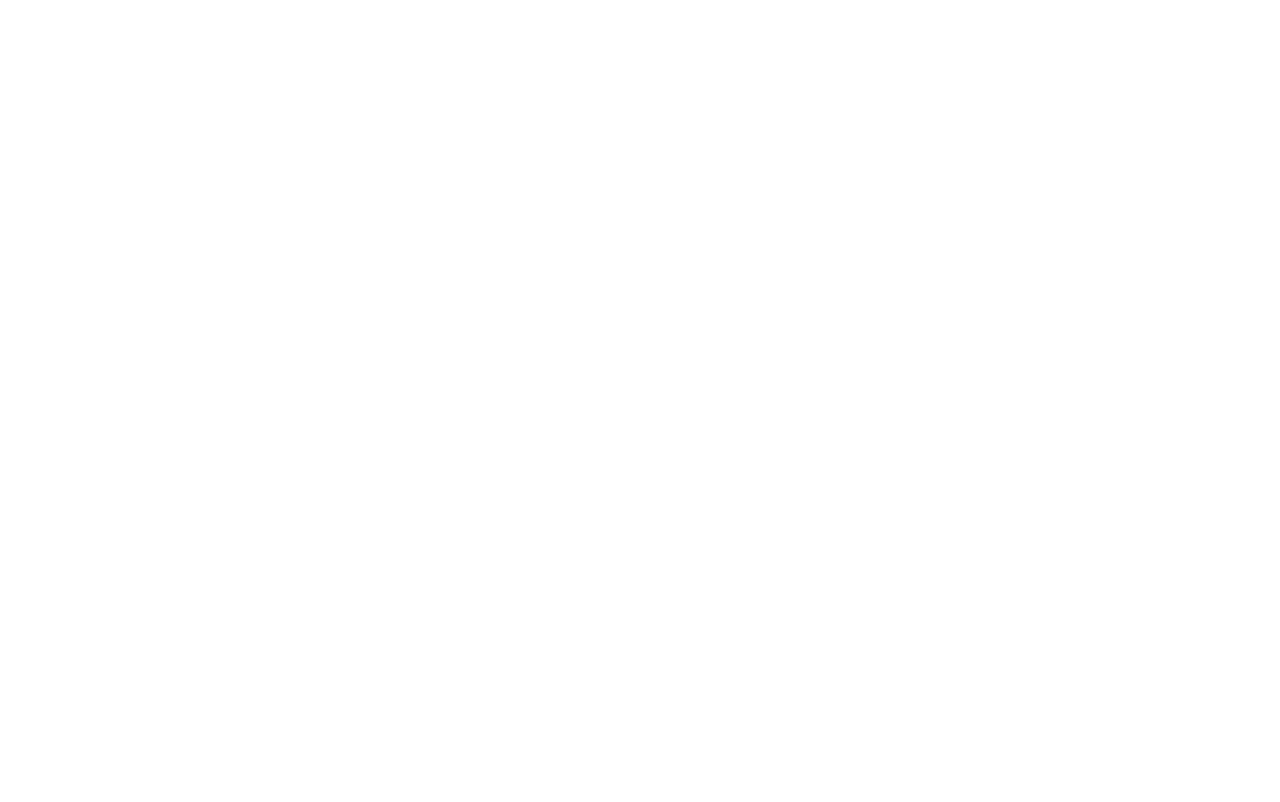
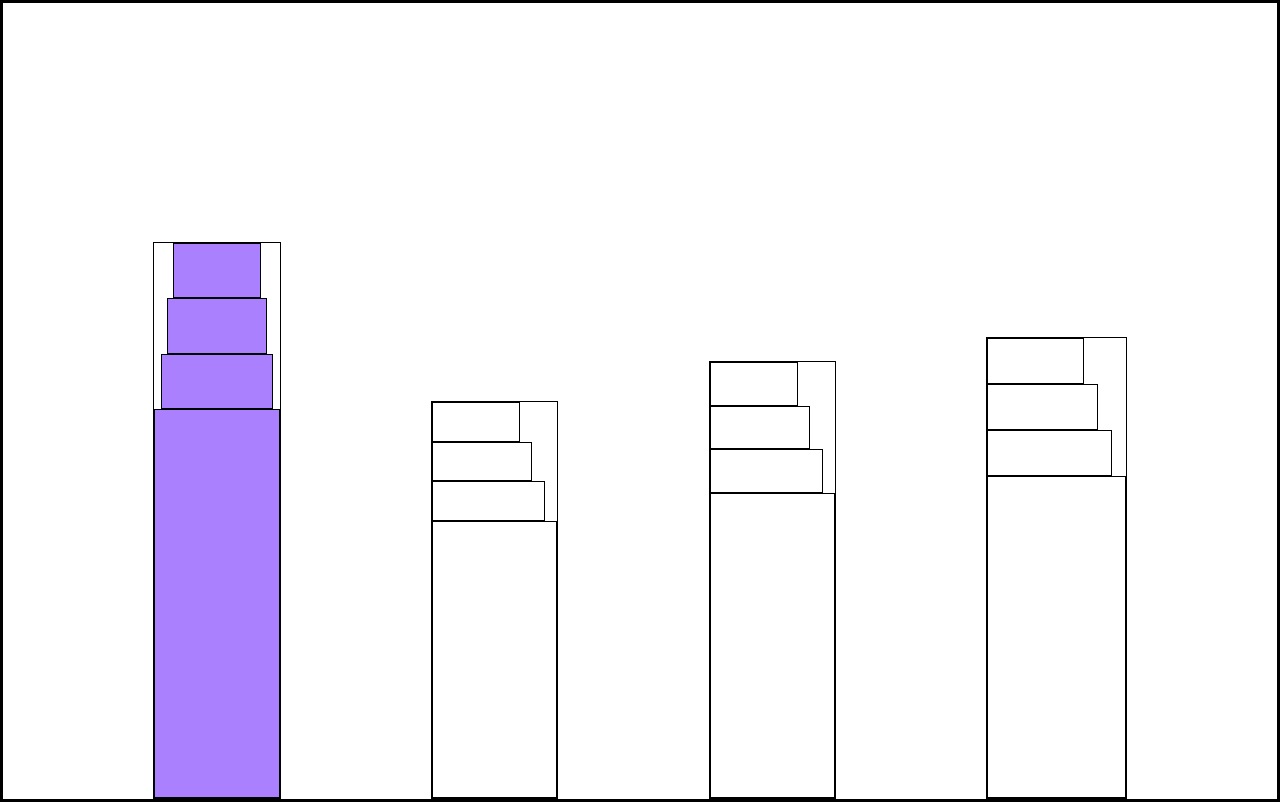
Before and after one commit to MuntakaHelali/City-Skyline-Solution, a plain HTML site: page index.html in a window 1280 px wide. Drawn offline with Linux system fonts and the light colour scheme.

Commit message:
Steps 1 - 20 Solution
Initialized Buildings within Body of Application.

```diff
--- a/index.html
+++ b/index.html
@@ -7,6 +7,31 @@
     <link rel="stylesheet" href="styles.css">
 </head>
 <body>
-
+    <div class="background-buildings">
+        <div class="bb1">
+            <div class="bb1a"></div>
+            <div class="bb1b"></div>
+            <div class="bb1c"></div>
+            <div class="bb1d"></div>
+        </div>
+        <div class="bb2">
+            <div class="bb1a"></div>
+            <div class="bb1b"></div>
+            <div class="bb1c"></div>
+            <div class="bb1d"></div>
+        </div>
+        <div class="bb3">
+            <div class="bb1a"></div>
+            <div class="bb1b"></div>
+            <div class="bb1c"></div>
+            <div class="bb1d"></div>
+        </div>
+        <div class="bb4">
+            <div class="bb1a"></div>
+            <div class="bb1b"></div>
+            <div class="bb1c"></div>
+            <div class="bb1d"></div>
+        </div>
+    </div>
 </body>
 </html>
--- a/styles.css
+++ b/styles.css
@@ -1,5 +1,67 @@
 *{
-    box-sizing: border-box;
+    border: 1px solid black;
+  box-sizing: border-box;
+}
+
+body
+{
+    height: 100vh;
     margin: 0;
-    padding: 0;
+    overflow: hidden;
 }
+
+.background-buildings{
+    width: 100%;
+    height: 100%;
+    display: flex;
+    align-items: flex-end;
+    justify-content:space-evenly;
+}
+
+.bb1{
+    --building-color1: #aa80ff;
+    width: 10%;
+    height: 70%;
+    display: flex;
+    flex-direction: column;
+    align-items: center;
+}
+
+.bb1a{
+    width: 70%;
+    height: 10%;
+    background-color: var(--building-color1);
+}
+
+.bb1b{
+    width: 80%;
+    height: 10%;
+    background-color: var(--building-color1);
+}
+
+.bb1c{
+    width: 90%;
+    height: 10%;
+    background-color: var(--building-color1);
+}
+
+.bb1d{
+    width: 100%;
+    height: 70%;
+    background-color: var(--building-color1);
+}
+
+.bb2{
+    width: 10%;
+    height: 50%;
+}
+
+.bb3{
+    width: 10%;
+    height: 55%;
+}
+
+.bb4{
+    width: 11%;
+    height: 58%;
+}
```
